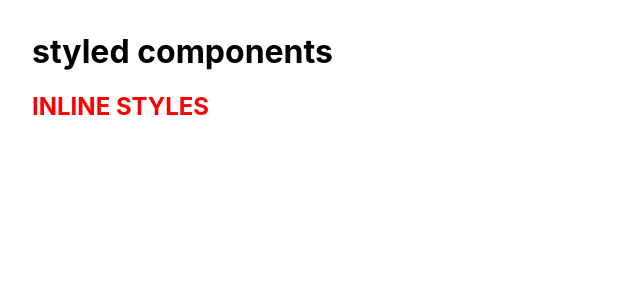
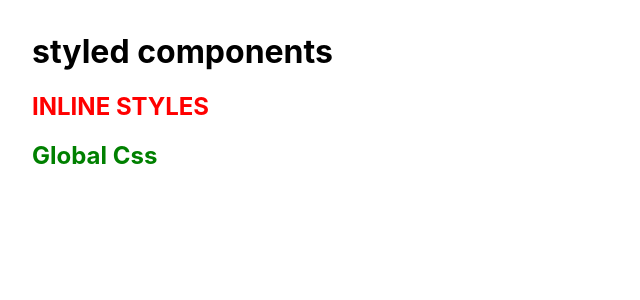
Before and after one commit to devgithinji/styled-components-learning, a React (Create React App) app: page / in a window 1280 px wide. Shown: the top 300 px of the page, without its empty margins (0-640 px from the left). Built offline with nearby package versions, Linux system fonts and the light colour scheme.

Commit message:
global styling

```diff
--- a/src/App.css
+++ b/src/App.css
@@ -1,3 +1,8 @@
 body {
     margin: 2rem;
 }
+
+.global{
+    color: green;
+    text-transform: capitalize;
+}
--- a/src/App.js
+++ b/src/App.js
@@ -7,6 +7,7 @@ function App() {
             <h2 style={{color: "red", textTransform: "uppercase"}}>
                 inline styles
             </h2>
+            <h2 className="global">global css</h2>
         </div>
     );
 }
```
